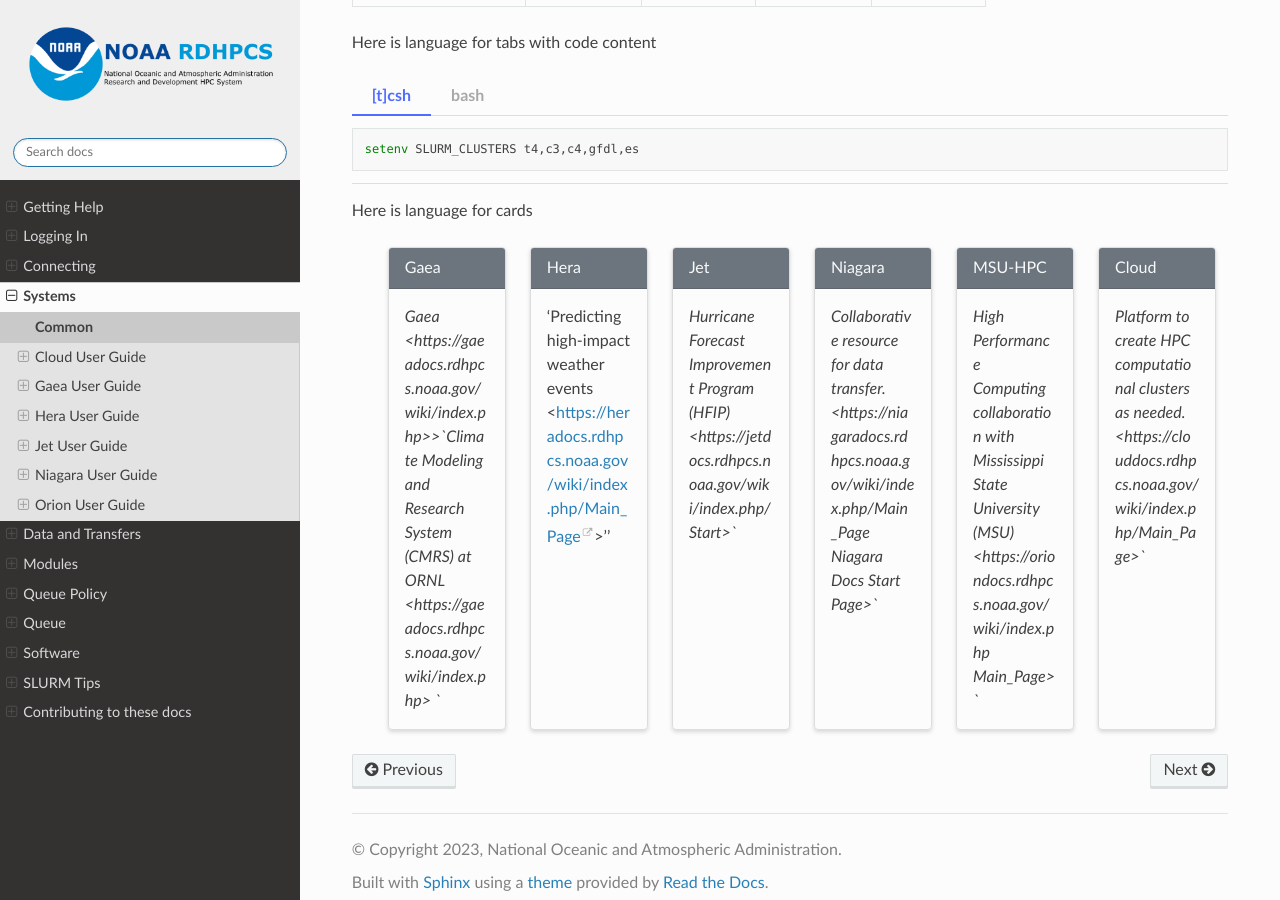
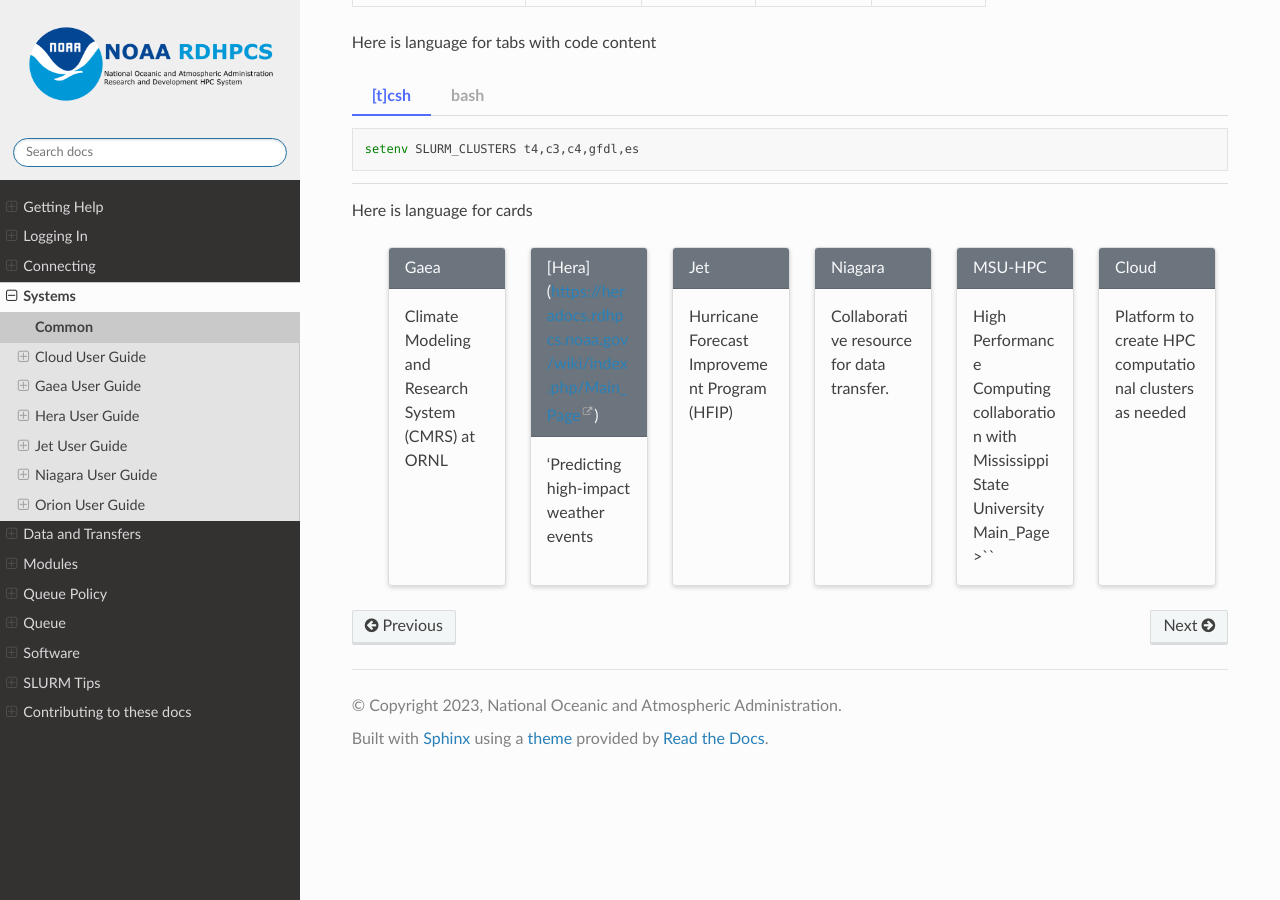
Before and after one commit to NOAA-RDHPCS/noaa-rdhpcs.github.io, a Sphinx documentation site: the page built from source/systems/common.rst, in a window 1280 px wide and 900 px high, scrolled down 499 px. Built offline with Sphinx 7.4.7 and the Read the Docs theme 2.0.0, drawn with Linux system fonts in a browser that asks for light colours.

Commit message:
cards and links=

```diff
--- a/source/systems/common.rst
+++ b/source/systems/common.rst
@@ -52,16 +52,16 @@ Here is language for cards
     Gaea
     ^^^^^
 
-    `Gaea <https://gaeadocs.rdhpcs.noaa.gov/wiki/index.php>>`Climate Modeling and Research System (CMRS) at ORNL <https://gaeadocs.rdhpcs.noaa.gov/wiki/index.php> ``
+    Climate Modeling and Research System (CMRS) at ORNL
 
 
   .. grid-item-card::
     :class-header: sd-bg-muted sd-text-light
 
-    Hera
+    [Hera] (https://heradocs.rdhpcs.noaa.gov/wiki/index.php/Main_Page)
     ^^^^^
 
-    'Predicting high-impact weather events <https://heradocs.rdhpcs.noaa.gov/wiki/index.php/Main_Page>''
+    'Predicting high-impact weather events
 
   .. grid-item-card::
     :class-header: sd-bg-muted sd-text-light
@@ -69,7 +69,7 @@ Here is language for cards
     Jet
     ^^^^
 
-    `Hurricane Forecast Improvement Program (HFIP) <https://jetdocs.rdhpcs.noaa.gov/wiki/index.php/Start>``
+    Hurricane Forecast Improvement Program (HFIP)
 
   .. grid-item-card::
     :class-header: sd-bg-muted sd-text-light
@@ -77,7 +77,7 @@ Here is language for cards
     Niagara
     ^^^^^^^^
 
-    `Collaborative resource for data transfer. <https://niagaradocs.rdhpcs.noaa.gov/wiki/index.php/Main_Page Niagara Docs Start Page>``
+    Collaborative resource for data transfer.
 
   .. grid-item-card::
     :class-header: sd-bg-muted sd-text-light
@@ -85,7 +85,7 @@ Here is language for cards
     MSU-HPC
     ^^^^^^^
 
-    `High Performance Computing collaboration with Mississippi State University (MSU) <https://oriondocs.rdhpcs.noaa.gov/wiki/index.php Main_Page>``
+    High Performance Computing collaboration with Mississippi State UniversityMain_Page>``
 
   .. grid-item-card::
     :class-header: sd-bg-muted sd-text-light
@@ -93,4 +93,4 @@ Here is language for cards
     Cloud
     ^^^^^^
 
-    `Platform to create HPC computational clusters as needed.<https://clouddocs.rdhpcs.noaa.gov/wiki/index.php/Main_Page>``
+    Platform to create HPC computational clusters as needed
```
